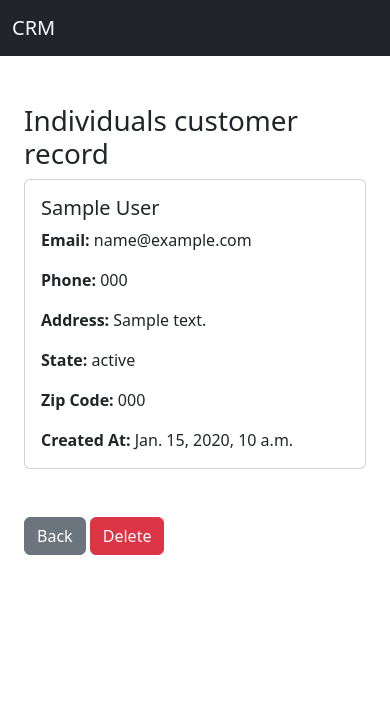
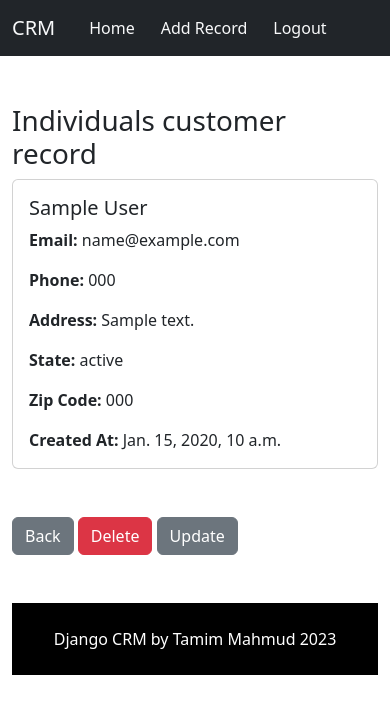
Before and after one commit to Tamim-Mahmud/CRM-Website-Django, a Django app: page /record/1 in a window 390 px wide. Shown: the top 714 px of the page. Run offline with Django 5.2, Linux system fonts and the light colour scheme; a user stored in the database is signed in; tables that the repository leaves empty hold one stand-in row (values such as "Sample post").

Commit message:
update record and ui furnizhed

```diff
--- a/website/templates/add_record.html
+++ b/website/templates/add_record.html
@@ -1,6 +1,6 @@
 {% extends 'base.html' %} {% block content %}
 
-<div class="col-md-6 offset-md-3">
+<div class="col-md-6 offset-md-3 mt-5 mb-5">
   <h1>Add Record</h1>
   <br />
 
--- a/website/templates/base.html
+++ b/website/templates/base.html
@@ -27,7 +27,10 @@
           {%endfor%}
     {% endif %}
 
-    <div class="container">{% block content %} {% endblock %}</div>
+    <div class="">{% block content %} {% endblock %}</div>
+    <div class="container">
+      <footer class="bg-black text-white p-4 text-center mt-auto">Django CRM by Tamim Mahmud 2023</footer>
+    </div>
 
     <script
       src="https://cdn.jsdelivr.net/npm/bootstrap@5.3.2/dist/js/bootstrap.bundle.min.js"
--- a/website/templates/home.html
+++ b/website/templates/home.html
@@ -2,7 +2,8 @@
 
 {% if user.is_authenticated %}
 
-<h1>Authentic user : showing Records</h1>
+<div class="container">
+  <h1>Authentic user : showing Records</h1>
 
 <table class="table table-striped table-hover table-bordered">
   <thead class="table-dark">
@@ -41,7 +42,7 @@
 	  </tbody>
 	</table>
  {% else %}
-<form action="{% url 'home' %}" method="POST">
+<form action="{% url 'home' %}" method="POST" class="mb-5">
   {%csrf_token %}
   <div class="container mt-5">
     <div class="row justify-content-center">
@@ -81,5 +82,6 @@
   </div>
 </form>
 {% endif %}
+</div>
 
 {% endblock %}
--- a/website/templates/navbar.html
+++ b/website/templates/navbar.html
@@ -14,7 +14,7 @@
         margin-left: 10px; /* Adjust the spacing between buttons */
     }
 </style>
-<nav class="navbar navbar-expand-lg bg-dark text-light">
+<nav class="navbar navbar-expand bg-dark text-light">
     <div class="container-fluid">
         <a class="navbar-brand text-light" href="{% url 'home' %}">CRM</a>
         <div class="collapse navbar-collapse">
--- a/website/templates/record.html
+++ b/website/templates/record.html
@@ -3,7 +3,7 @@
 
 
 <!-- this bootstap is generated using chat gpt -->
-<div class="container mt-5">
+<div class="container mt-5 mb-5">
     <h1 class="mt-4">Individuals customer record </h1>
 
     <div class="row row-cols-1 g-4 mb-5">
@@ -24,6 +24,7 @@
 
     <a href="{% url 'home' %}"><button class="btn btn-secondary">Back</button></a>
     <a href="{% url 'delete_record' customer_record.id %}"><button class="btn btn-danger">Delete</button></a>
+    <a href="{% url 'update_record' customer_record.id %}"><button class="btn btn-secondary">Update</button></a>
 </div>
 
 {% endblock %}
--- a/website/templates/register.html
+++ b/website/templates/register.html
@@ -1,6 +1,6 @@
 {% extends 'base.html' %} {% block content %}
 
-<div class="col-md-6 offset-md-3">
+<div class="col-md-6 offset-md-3 mb-2">
   <h1>Register</h1>
   <br />
 
--- a/website/urls.py
+++ b/website/urls.py
@@ -9,6 +9,7 @@ urlpatterns = [
     path('register/',views.reg_user,name='register'),
     path('record/<int:pk>',views.customer_record,name="record"),
     path('delete_record/<int:pk>',views.delete_customer_record,name="delete_record"),
-    path('add_record',views.add_record,name="add_record")
+    path('add_record',views.add_record,name="add_record"),
+    path('update_record/<int:pk>',views.update_customer_record,name="update_record"),
 
 ]
--- a/website/views.py
+++ b/website/views.py
@@ -75,3 +75,16 @@ def add_record(request):
     else:
         messages.success(request,"Log in first......")
         return redirect('home')
+def update_customer_record(request,pk):
+    if request.user.is_authenticated:
+        instance = Record.objects.get(id=pk)
+        form = AddRecordForm(request.POST or None, instance=instance)
+        if request.method == 'POST' or None:
+            if form.is_valid():
+                form.save()
+                messages.success(request,"Form Has been updated .....")
+                return redirect('home')
+        return render(request,'update_record.html',{'form':form})
+    else:
+        messages.success(request,'Please login first ....')
+        return redirect('home')
```
Also changed, not shown: website/templates/update_record.html (added, +15 -0 lines).
